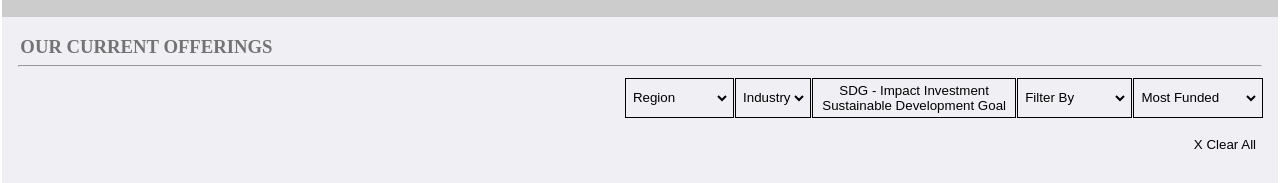
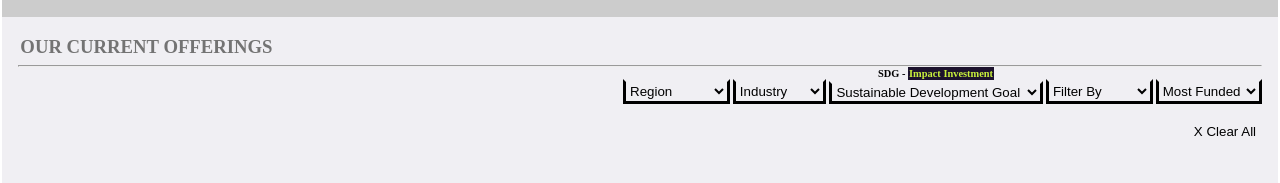
Before and after one commit to deanschwartz6/InvestHub, a React (Create React App) app in the folder investhub_app/: page / in a window 1280 px wide. Shown: the part 465-648 px from the top of the page. Built offline with nearby package versions, Linux system fonts and the light colour scheme.

Commit message:
More styled componenets updates

```diff
--- a/investhub_app/src/Components/Home/Content/Components/Current-Offerings.jsx
+++ b/investhub_app/src/Components/Home/Content/Components/Current-Offerings.jsx
@@ -1,43 +1,114 @@
 import React from 'react';
-import './current-offerings.css';
+import styled from 'styled-components';
 
 function CurrentOfferings(){
     return (
-        <div className="current-offerings-content">
-            <h3>OUR CURRENT OFFERINGS</h3>
-            <hr className="current-offerings-hr" />
-            <div className="drop-down-selections">
+        <CurrentOfferingsDiv>
+            <StyledH3>OUR CURRENT OFFERINGS</StyledH3>
+            <CurrentOfferingsHr />
+            <DropDownSelections>
 
-                <select name="region" className="drop-down-element region">
-                    <option value="" disabled selected hidden>Region</option>
-                    <option value="united_states">United States</option>
-                </select>
+                <StyledSelect region name="region" >
+                    <StyledOption value="" disabled selected hidden >Region</StyledOption>
+                    <StyledOption value="united_states">United States</StyledOption>
+                </StyledSelect>
 
-                <select name="industry" className="drop-down-element industry">
-                    <option value="" disabled selected hidden>Industry</option>
-                    <option value="fintech">FinTech</option>
-                </select>
+                <StyledSelect industry name="industry" >
+                    <StyledOption value="" disabled selected hidden >Industry</StyledOption>
+                    <StyledOption value="fintech">FinTech</StyledOption>
+                </StyledSelect>
 
-                <button className="drop-down-element sdg-button">
-                    SDG - Impact Investment <br/> Sustainable Development Goal
-                </button>
+                <SdgGroupDiv>
+                    <StyledH4>SDG - <StyledSpan>Impact Investment</StyledSpan></StyledH4>
+                    <StyledSelect sdg name="sdg-impact" >
+                        <StyledOption value="" disabled selected hidden >Sustainable Development Goal</StyledOption>
+                        <StyledOption value="sdg-placeholder">Testing placeholder</StyledOption>
+                    </StyledSelect>
+                </SdgGroupDiv>
 
-                <select name="filter" className="drop-down-element filter">
-                    <option value="" disabled selected hidden>Filter By</option>
-                    <option value="just-launched">Just Launched</option>
-                </select>
+                <StyledSelect filter name="filter" >
+                    <StyledOption value="" disabled selected hidden>Filter By</StyledOption>
+                    <StyledOption value="just-launched">Just Launched</StyledOption>
+                </StyledSelect>
 
-                <select name="funded" className="drop-down-element funded">
-                    <option value="" disabled selected hidden>Most Funded</option>
-                    <option value="konzortia_capital">Konzortia Capital</option>
-                </select>
+                <StyledSelect mostFunded name="most-funded" >
+                    <StyledOption value="" disabled selected hidden>Most Funded</StyledOption>
+                    <StyledOption value="konzortia_capital">Konzortia Capital</StyledOption>
+                </StyledSelect>
 
-            </div>
-            <div className="drop-down-tags">
-                <button>X Clear All</button>
-            </div>
-        </div>
+            </DropDownSelections>
+            <DropDownTagsDiv>
+                <ClearButton>X Clear All</ClearButton>
+            </DropDownTagsDiv>
+        </CurrentOfferingsDiv>
     );
 }
 
+const CurrentOfferingsDiv = styled.div``;
+
+const StyledH3 = styled.h3`
+    padding-left: 1em;
+    color: #737373;
+`;
+
+const CurrentOfferingsHr = styled.hr`
+    margin-top: -.7em;
+    margin-left: 1em;
+    margin-right: 1em;
+    color: #FF6F4F;
+`;
+
+const DropDownSelections = styled.div`
+    display: flex;
+    justify-content: right;
+    padding-right: 1em;
+    padding-top: .2em;
+    padding-bottom: 1em;
+    gap: .2em;
+`;
+
+const StyledSelect = styled.select`
+    max-width: ${props => props.sdg ? '17em' : '8em' };
+    min-width: ${props => props.sdg ? '16em' : '7em'};
+    background: transparent;
+    border: solid;
+    border-color: #F0EFF3;
+    border-left: solid;
+    border-right: solid;
+    border-bottom: solid;
+`;
+
+const StyledOption = styled.option``;
+
+const SdgGroupDiv = styled.div`
+    display: flex;
+    flex-direction: column;
+    align-items: center;
+`;
+
+const StyledH4 = styled.h4`
+    font-size: .65em;
+    margin-top: -1em;
+    margin-bottom: .15em;
+`;
+
+const StyledSpan = styled.span`
+    background-color: #1C122D;
+    color: #CAF23D;
+    padding: .1em;
+`;
+
+const DropDownTagsDiv = styled.div`
+    display: flex;
+    justify-content: right;
+`;
+
+const ClearButton = styled.button`
+    margin-right: 1em;
+    background: transparent;
+    border: solid;
+    border-color: #F0EFF3;
+`;
+
+
 export default CurrentOfferings;
--- a/investhub_app/src/Components/Home/Content/Components/current-offerings.css
+++ /dev/null
@@ -1,40 +0,0 @@
-.current-offerings-content h3 {
-    padding-left: 1em;
-    color: #737373;
-}
-
-.current-offerings-hr {
-    margin-top: -.7em;
-    margin-left: 1em;
-    margin-right: 1em;
-    color: #FF6F4F;
-}
-
-.drop-down-selections {
-    display: flex;
-    justify-content: right;
-    padding-right: 1em;
-    padding-top: .2em;
-    padding-bottom: 1em;
-    gap: .2em;
-}
-
-.drop-down-tags {
-    display: flex;
-    justify-content: right;
-}
-
-.drop-down-tags button {
-    margin-right: 1em;
-    background: transparent;
-    border: solid;
-    border-color: #F0EFF3;
-}
-
-.drop-down-element {
-    background: transparent;
-    border: solid;
-    border-color: #F0EFF3;
-    outline: solid;
-    outline-width: .1em;
-}
```
Also changed, not shown: 1 other file (tests, documents, lock files or other folders).
